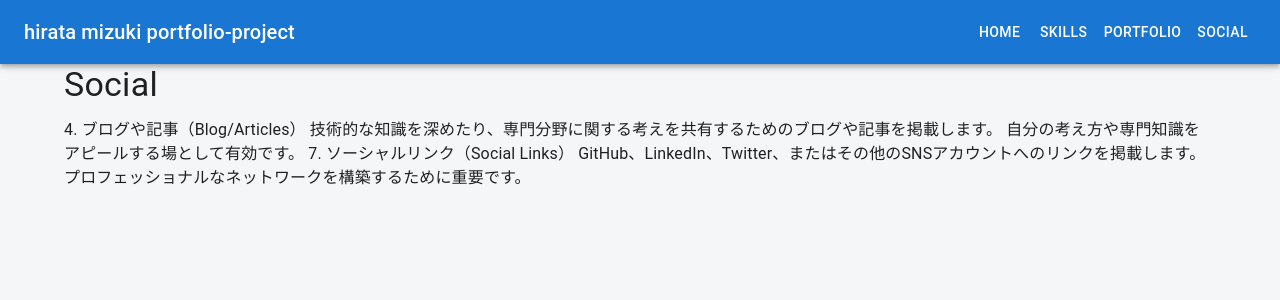
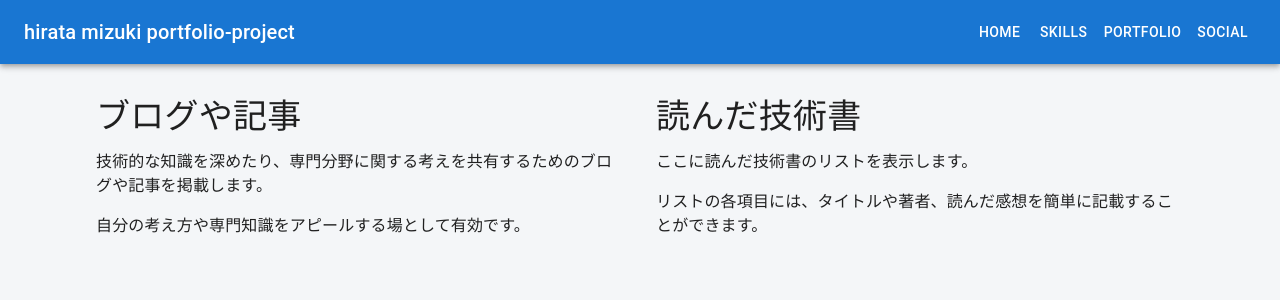
Before and after one commit to RsPYP/portfolio-project, a React (Create React App) app: page /social in a window 1280 px wide. Shown: the top 300 px of the page. Built offline with nearby package versions, Linux system fonts and the light colour scheme.

Commit message:
各ページの内容をContainer化

```diff
--- a/src/pages/Home.js
+++ b/src/pages/Home.js
@@ -24,14 +24,15 @@ function Home() {
           自己紹介
         </Typography>
         <Typography variant="body1" paragraph>
-          名前や職業、専門分野、キャリアの背景、スキルセット、興味のある分野などを紹介します。
-          簡単な経歴やこれまでの業績、目指している目標を記載します。
+          名前：平田 瑞樹 職業：エンジニア 専門分野： JS,TSを中心に学習中
+          機械学習、AI分野に興味あり。
         </Typography>
 
         <Typography variant="h4" gutterBottom>
           コンタクト情報
         </Typography>
         <Typography variant="body1" paragraph>
+          mail:hirata.mizuki.970410@gmail.com
           連絡を取るための方法を明記します（メールアドレス、LinkedIn、GitHub、Twitterなど）。
           可能であれば、問い合わせフォームを設置すると良いです。
         </Typography>
--- a/src/pages/Portfolio.js
+++ b/src/pages/Portfolio.js
@@ -1,19 +1,38 @@
 import React from "react";
 import Typography from "@mui/material/Typography";
+import { Box } from "@mui/material";
+import { styled } from "@mui/material/styles";
+
+// スタイル付きのコンテナ
+const Container = styled(Box)({
+  display: "flex",
+  justifyContent: "space-between",
+  alignItems: "flex-start",
+  gap: "2rem",
+  padding: "2rem",
+});
+
+const Section = styled(Box)({
+  flex: 1,
+});
 
 function Portfolio() {
   return (
-    <div>
+    <Container>
+      {" "}
+      <Section>
         <Typography variant="h4" gutterBottom>
-        Portfolio
+          作品集（Portfolio）
         </Typography>
+        <Box mb={2}>
           <Typography variant="body1">
-        2. 作品集（Portfolio）
             これまでに手掛けたプロジェクトや作品を掲載します。
             プロジェクトごとに説明、使用した技術、得られた成果などを詳しく記載します。
             プロジェクトのリンクやデモサイトもあると良いです。
           </Typography>
-    </div>
+        </Box>
+      </Section>
+    </Container>
   );
 }
 
--- a/src/pages/Skills.js
+++ b/src/pages/Skills.js
@@ -1,20 +1,44 @@
 import React from "react";
 import Typography from "@mui/material/Typography";
+import { Box } from "@mui/material";
+import { styled } from "@mui/material/styles";
+
+// スタイル付きのコンテナ
+const Container = styled(Box)({
+  display: "flex",
+  justifyContent: "space-between",
+  alignItems: "flex-start",
+  gap: "2rem",
+  padding: "2rem",
+});
+
+const Section = styled(Box)({
+  flex: 1,
+});
 
 function Skills() {
   return (
-    <div>
-      <Typography variant="h4" gutterBottom>
-        Skills
-      </Typography>
-      <Typography variant="body1">
-        3. 技術スタック（Skills）
-        使用できるプログラミング言語、フレームワーク、ツールなどの技術スキルをリストアップします。
-        スキルレベルや経験年数を記載すると、より具体的な印象を与えられます。
-        8.証明書や認定（Certifications） 取得した資格や認定書を掲載します。
-        これにより、特定の技術や分野における専門性を示すことができます。
-      </Typography>
-    </div>
+    <Container>
+      <Section>
+        <Typography variant="h4" gutterBottom>
+          技術スタック（Skills）
+        </Typography>
+        <Box mb={2}>
+          <Typography variant="body1">
+            使用できるプログラミング言語、フレームワーク、ツールなどの技術スキルをリストアップ
+            スキルレベルや経験年数を記載
+          </Typography>
+        </Box>
+      </Section>
+      <Section>
+        <Typography variant="h4" gutterBottom>
+          証明書や認定（Certifications）
+        </Typography>
+        <Box mb={2}>
+          <Typography variant="body1">なし</Typography>
+        </Box>
+      </Section>
+    </Container>
   );
 }
 
--- a/src/pages/Social.js
+++ b/src/pages/Social.js
@@ -1,21 +1,56 @@
 import React from "react";
 import Typography from "@mui/material/Typography";
+import { Box } from "@mui/material";
+import { styled } from "@mui/material/styles";
+
+// スタイル付きのコンテナ
+const Container = styled(Box)({
+  display: "flex",
+  justifyContent: "space-between",
+  alignItems: "flex-start",
+  gap: "2rem",
+  padding: "2rem",
+});
+
+const Section = styled(Box)({
+  flex: 1,
+});
 
 function Social() {
   return (
-    <div>
-      <Typography variant="h4" gutterBottom>
-        Social
-      </Typography>
-      <Typography variant="body1">
-        4. ブログや記事（Blog/Articles）
-        技術的な知識を深めたり、専門分野に関する考えを共有するためのブログや記事を掲載します。
-        自分の考え方や専門知識をアピールする場として有効です。 7.
-        ソーシャルリンク（Social Links）
-        GitHub、LinkedIn、Twitter、またはその他のSNSアカウントへのリンクを掲載します。
-        プロフェッショナルなネットワークを構築するために重要です。
-      </Typography>
-    </div>
+    <Container>
+      <Section>
+        <Typography variant="h4" gutterBottom>
+          ブログや記事
+        </Typography>
+        <Box mb={2}>
+          <Typography variant="body1">
+            技術的な知識を深めたり、専門分野に関する考えを共有するためのブログや記事を掲載します。
+          </Typography>
+        </Box>
+        <Box>
+          <Typography variant="body1">
+            自分の考え方や専門知識をアピールする場として有効です。
+          </Typography>
+        </Box>
+      </Section>
+
+      <Section>
+        <Typography variant="h4" gutterBottom>
+          読んだ技術書
+        </Typography>
+        <Box mb={2}>
+          <Typography variant="body1">
+            ここに読んだ技術書のリストを表示します。
+          </Typography>
+        </Box>
+        <Box>
+          <Typography variant="body1">
+            リストの各項目には、タイトルや著者、読んだ感想を簡単に記載することができます。
+          </Typography>
+        </Box>
+      </Section>
+    </Container>
   );
 }
 
```
Lines whose indentation alone changed are shown as unchanged.
